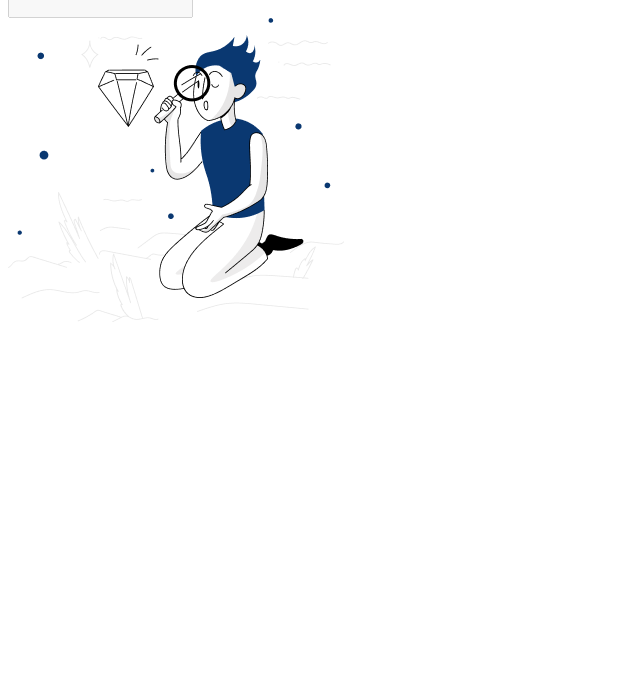
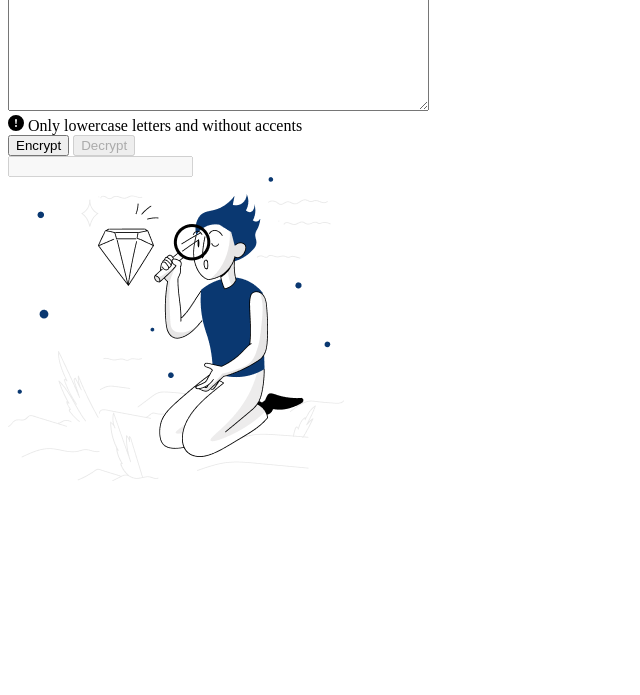
Before and after one commit to ShadowCrypt97/text-encrypter-app, a plain HTML site: page index.html in a window 1280 px wide. Shown: the part 105-800 px from the top of the page, without its empty margins (0-640 px from the left). Drawn offline with Linux system fonts and the light colour scheme.

Commit message:
added icon

```diff
--- a/index.html
+++ b/index.html
@@ -15,13 +15,19 @@
             </div>
         </header>
         <section id="text-input-container">
-            <input id="input-text" type="text">
+            <textarea name="textarea" rows="10" cols="50">Write something here</textarea>
         </section>
         <footer id="footer">
-            <label for="btn-container"></label>
+            <div>
+                <svg xmlns="http://www.w3.org/2000/svg" width="1em" height="1em" viewBox="0 0 16 16">
+                    <path fill="currentColor"
+                        d="M16 8A8 8 0 1 1 0 8a8 8 0 0 1 16 0M8 4a.905.905 0 0 0-.9.995l.35 3.507a.552.552 0 0 0 1.1 0l.35-3.507A.905.905 0 0 0 8 4m.002 6a1 1 0 1 0 0 2a1 1 0 0 0 0-2" />
+                </svg>
+                <label for="btn-container">Only lowercase letters and without accents</label>
+            </div>
             <section id="btn-container">
                 <button id="encrypt"> Encrypt </button>
-                <button id="decrypt"> Decrypt </button>
+                <button id="decrypt" disabled> Decrypt </button>
             </section>
         </footer>
     </section>
```
